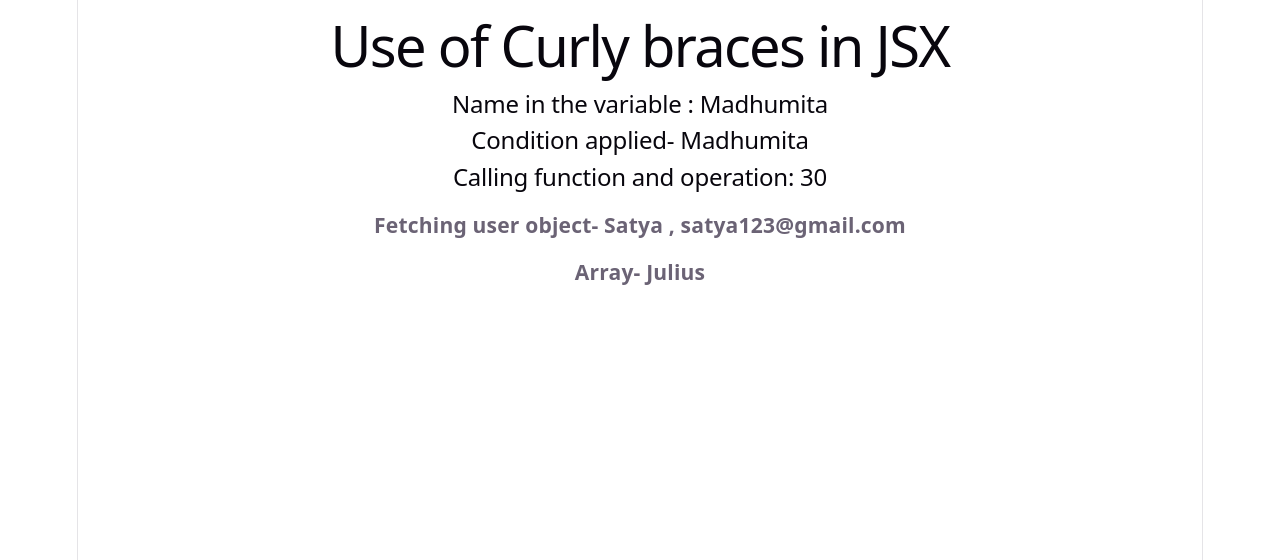
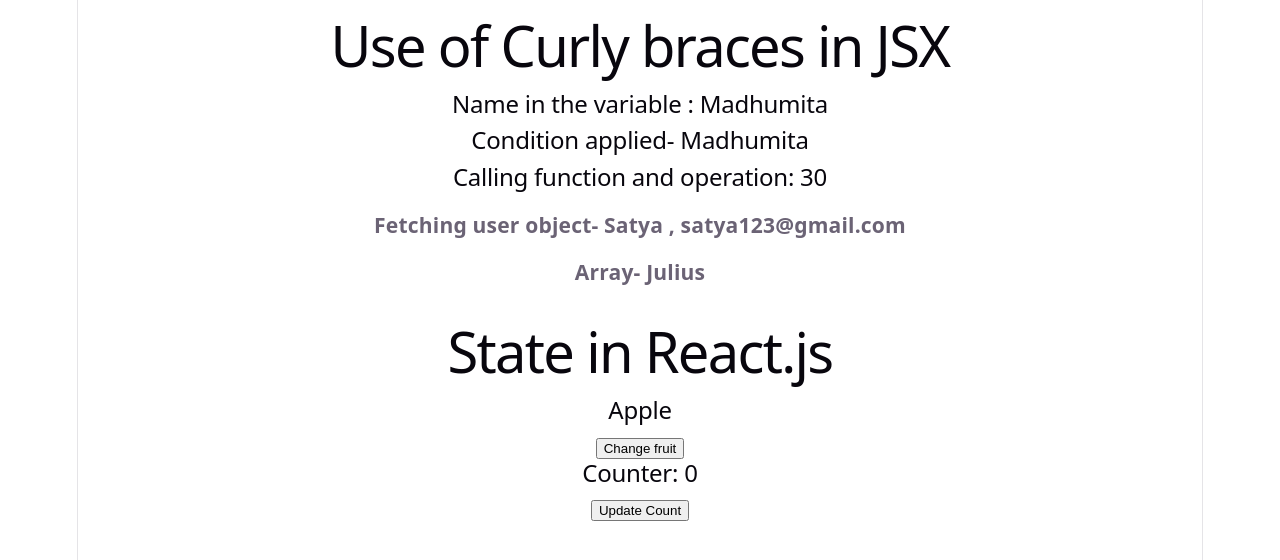
Before and after one commit to apacheChatterjee/react-practise, a React (Vite) app: page / in a window 1280 px wide. Shown: the top 560 px of the page. Built offline with nearby package versions, Linux system fonts and the light colour scheme.

Commit message:
Learnt useStae in React.js

```diff
--- a/src/App.jsx
+++ b/src/App.jsx
@@ -1,6 +1,7 @@
 import { useState } from 'react'
 import './App.css'
 import User, {NamedComponent, UserKey} from './User'
+import Counter from './Counter'
 
 function App() {
   let name = 'Madhumita'
@@ -11,6 +12,10 @@ function App() {
       phone:"2345437869"
       }
   const userArray = ['Harry','Potter','Julius','Cesar']
+  const [fruit, setFruit]=useState("Apple");
+  const handleFruit = ()=>{
+    setFruit("It is changed to Banana")
+      }
   function display(a,b){
       return a+b
             }
@@ -25,6 +30,12 @@ function App() {
             <h3>Fetching user object- {userObj.name} , {userObj.email}</h3>
             <h3>Array- {userArray[2]}</h3>
         </div>
+        <div>
+            <h1>State in React.js</h1>
+            <h2>{fruit}</h2>
+            <button onClick={handleFruit}>Change fruit</button>
+            <Counter />
+        </div>
     </>
   )
 }
--- /dev/null
+++ b/src/Counter.jsx
@@ -0,0 +1,13 @@
+import {useState} from 'react'
+
+const Counter = ()=> {
+    const [count, setCount] = useState(0);
+    return (
+        <div>
+            <h2>Counter: {count}</h2>
+            <button onClick = {()=> setCount(count+1)}>Update Count</button>
+        </div>
+        )
+    }
+
+export default Counter
```
